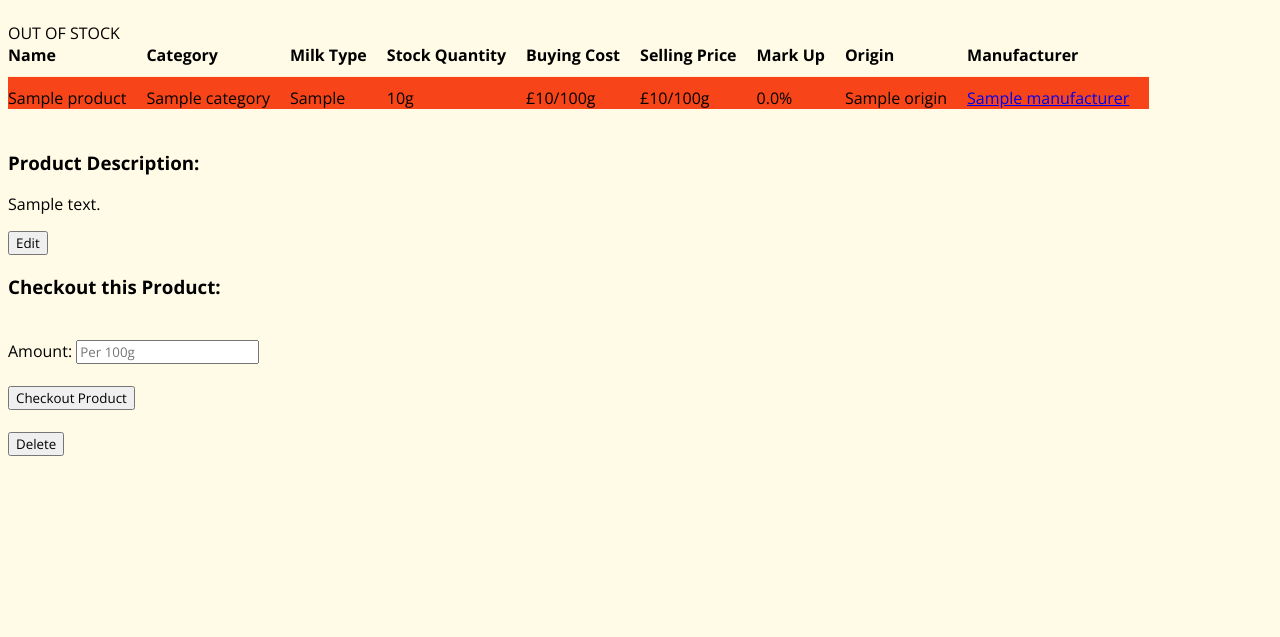
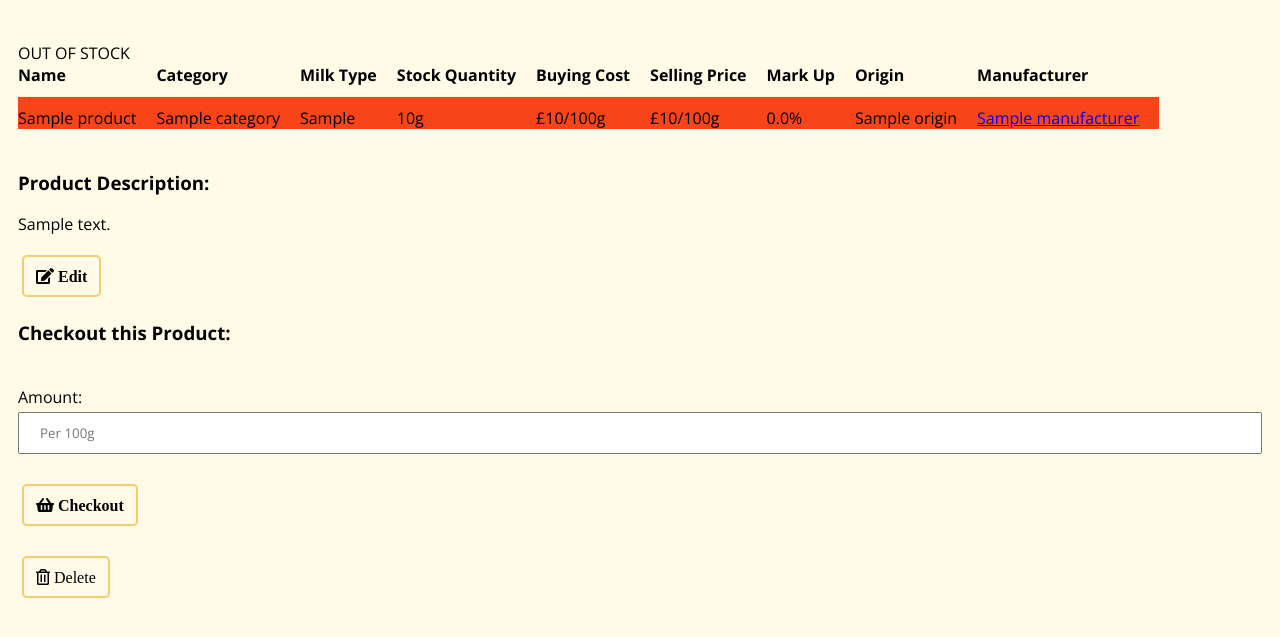
Before and after one commit to janeymcnab/python_project_shop_inventory, a Flask app: page /products/1 in a window 1280 px wide. Shown: the part 60-697 px from the top of the page. Run offline with Flask 2, Linux system fonts and the light colour scheme; a database or web service that is not in the repository returns one stand-in record (values such as "Sample title"); some libraries are stand-ins or nearby versions.

Commit message:
adds more css

```diff
--- /dev/null
+++ b/static/css/buttons.css
@@ -0,0 +1,32 @@
+.btn{
+    background-color:#fffbe6;
+    border: 2px solid #f5cc6e;
+    border-radius: 5px;
+    color: #000;
+    font-family: inherit;
+    font-size: 16px;
+    padding: 8px 12px;
+    margin: 4px;
+}
+
+.btn:hover{
+    background-color: #f5cc6e;
+    font-size: 20px;
+}
+
+.btn-delete{
+    background-color:#fffbe6;
+    border: 2px solid #f5cc6e;
+    border-radius: 5px;
+    color: #000;
+    font-family: inherit;
+    font-size: 16px;
+    padding: 8px 12px;
+    margin: 4px;
+}
+
+.btn-delete:hover{
+    background-color: #f74519;
+    border: none;
+    font-size: 20px;
+}
--- a/static/css/forms.css
+++ b/static/css/forms.css
@@ -1 +1,14 @@
-/* input[type="submit"] {}
+input[type=text] {
+    width: 100%;
+    padding: 10px 20px;
+    margin: 4px 0;
+    box-sizing: border-box;
+  }
+
+  select {
+    width: 100%;
+    padding: 10px 20px;
+    border: none;
+    border-radius: 4px;
+    background-color: #f1f1f1;
+  }
--- a/static/css/style.css
+++ b/static/css/style.css
@@ -50,16 +50,12 @@ ul {
   }
 
   /*bar chart stars here  */
-  /* .container {
-    margin: 70px 50px;
-  } */
-
-  .title {
-    font-size: large;
-    font-weight: bold;
+  .container {
+    margin: 20px 10px;
   }
 
-  .chart {
+
+   .chart {
     position: relative;
   }
 
@@ -67,14 +63,14 @@ ul {
     position: absolute;
     top: 0;
     left: 0;
-    width: 90%;
+    width: 70%;
   }
 
   rbars {
     display: block;
     height: 20px;
     margin-top: 10px;
-    max-width: 90%;
+    max-width: 70%;
     padding: 5px;
   }
   rbars{
--- a/templates/base.html
+++ b/templates/base.html
@@ -7,6 +7,8 @@
     <link rel="stylesheet" href="{{ url_for('static', filename='css/style.css') }}">
     <link rel="stylesheet" href="{{ url_for('static', filename='css/tables.css') }}">
     <link rel="stylesheet" href="{{ url_for('static', filename='css/forms.css') }}">
+    <link rel="stylesheet" href="{{ url_for('static', filename='css/buttons.css') }}">
+    <link rel="stylesheet" href="https://use.fontawesome.com/releases/v5.12.1/css/all.css" crossorigin="anonymous">
     <link rel="preconnect" href="https://fonts.googleapis.com">
     <link rel="preconnect" href="https://fonts.gstatic.com" crossorigin>
     <link href="https://fonts.googleapis.com/css2?family=Open+Sans:ital,wght@0,400;0,700;1,400&display=swap" rel="stylesheet">
--- a/templates/manufacturers/edit.html
+++ b/templates/manufacturers/edit.html
@@ -24,7 +24,9 @@
     </div>
     <br>
     <div>
-       <button type = "submit">Update</button>
-    </div>
+        <button class ="btn">
+            <i class="fas fa-check"> Save</i>
+        </button>
+     </div>
 </form>
 {% endblock %}
--- a/templates/manufacturers/index.html
+++ b/templates/manufacturers/index.html
@@ -9,5 +9,7 @@
     </div>
     <hr>
  {% endfor %}
-<a href = "/manufacturers/new">Add New Manufacturer</a>
+ <button class ="btn">
+    <i class="fas fa-plus"></i><a href = "/manufacturers/new"> Add New Manufacturer</a>
+</button>
 {% endblock %}
--- a/templates/products/show.html
+++ b/templates/products/show.html
@@ -47,7 +47,9 @@
 
 
 <form action="/products/{{ product.id }}/edit">
-    <input type="submit" value="Edit">
+    <button class ="btn">
+        <i class="fas fa-edit"> Edit</i>
+    </button>
 </form>
 
 
@@ -61,12 +63,16 @@
         </div>
         <br>
         <div>
-            <button type = "submit">Checkout Product</button>
+            <button class ="btn">
+                <i class="fas fa-shopping-basket"> Checkout</i>
+            </button>
          </div>
     </form>
 <br>
 <form action="/products/{{ product.id }}/delete" method="POST">
-        <input type="submit" value="Delete">
+    <button class ="btn-delete">
+        <i class="far fa-trash-alt"> Delete</i>
+    </button>
     </form>
 </section>
 
```
Also changed, not shown: templates/manufacturers/new.html (+3 -4 lines), templates/manufacturers/show.html (+6 -2 lines), templates/products/edit.html (+5 -3 lines), templates/products/filter.html (+6 -2 lines), templates/products/index.html (+8 -5 lines), templates/products/new.html (+13 -11 lines).
